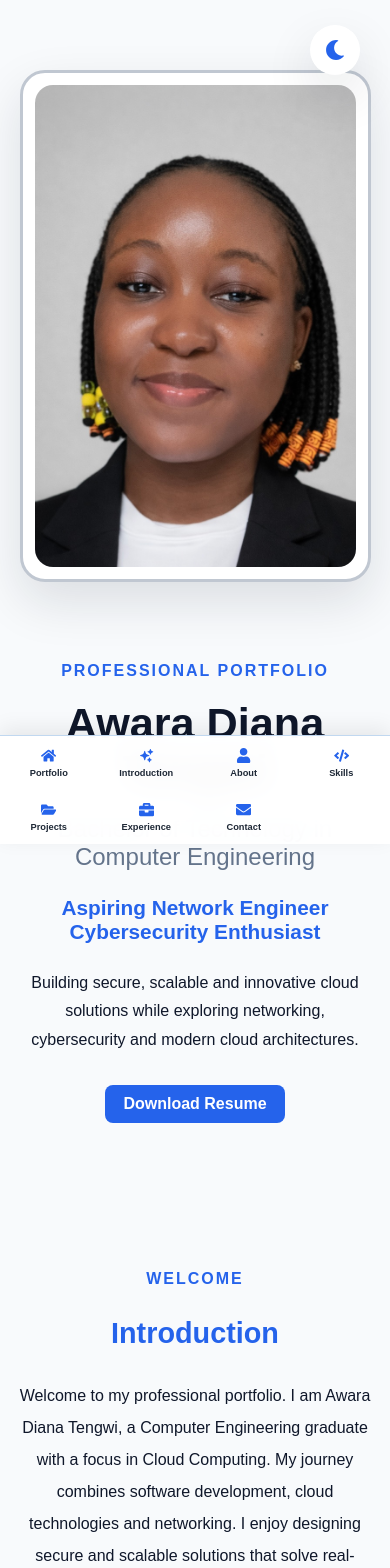
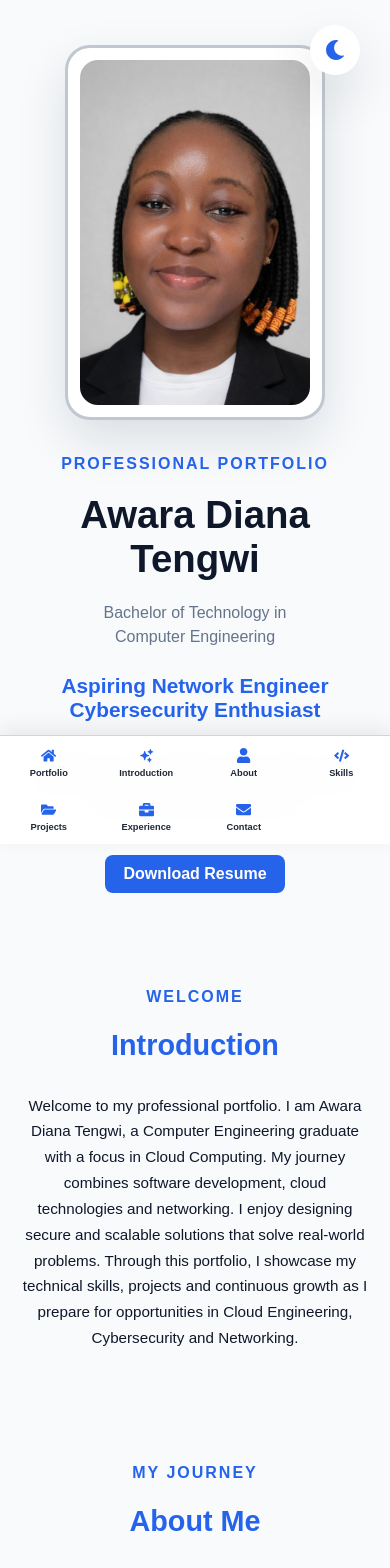
Before and after one commit to PrincessD10/Professional-Portfolio, a React (Vite) app in the folder my-portfolio/: page / in a window 390 px wide. Shown: the top 1568 px of the page. Built offline with nearby package versions, Linux system fonts and the light colour scheme.

Commit message:
Updated mobile responsiveness

```diff
--- a/my-portfolio/src/styles/responsive.css
+++ b/my-portfolio/src/styles/responsive.css
@@ -1,218 +1,488 @@
-@media(max-width:900px){
+/* =========================================
+   TABLET / SMALL DESKTOP
+   ========================================= */
+
+@media (max-width: 900px) {
+
+  section {
+    padding: 60px 5%;
+  }
+
+  .section-title {
+    font-size: 2.2rem;
+  }
 
 
-section{
+  /* -----------------------------------------
+     HERO
+  ----------------------------------------- */
 
-padding:70px 5%;
+  .hero-container {
+
+    grid-template-columns: 1fr;
+
+    text-align: center;
+
+    gap: 35px;
+
+  }
+
+  .hero-content {
+
+    text-align: center;
+
+  }
+
+  .hero-content h1 {
+
+    font-size: 2.7rem;
+
+  }
+
+  .hero-image {
+
+    margin: auto;
+
+    max-width: 300px;
 
   }
 
 
-.section-title{
+  /* -----------------------------------------
+     INTRODUCTION
+  ----------------------------------------- */
 
-font-size:2.2rem;
+  .introduction-content {
+
+    text-align: center;
 
   }
 
 
-}
+  /* -----------------------------------------
+     ABOUT
+  ----------------------------------------- */
 
+  .about-content {
 
-
-@media(max-width:600px){
-
-
-.section-title{
-
-font-size:1.8rem;
+    text-align: center;
 
   }
 
 
-.text{
+  /* -----------------------------------------
+     SKILLS
+  ----------------------------------------- */
 
-font-size:1rem;
+  .skills-content {
+
+    text-align: center;
+
+  }
+
+  .skills-grid {
+
+    grid-template-columns: repeat(2, minmax(0, 1fr));
 
   }
 
 
+  /* -----------------------------------------
+     CONTACT
+  ----------------------------------------- */
+
+  .contact-content {
+
+    text-align: center;
+
   }
 
-/*HERO RESPONSIVENESS*/
+  .contact-links {
 
-@media(max-width:900px){
+    align-items: center;
 
-
-.hero-container{
-
-
-grid-template-columns:1fr;
-
-text-align:center;
-
+  }
 
 }
 
 
-.hero-content{
+/* =========================================
+   MOBILE
+   ========================================= */
+
+@media (max-width: 600px) {
 
 
-text-align:center;
+  /* -----------------------------------------
+     GLOBAL
+  ----------------------------------------- */
 
+  section {
+
+    min-height: auto;
+
+    padding: 45px 5%;
 
   }
 
 
-.hero-content h1{
+  .container {
 
+    width: 100%;
 
-font-size:2.7rem;
-
+    max-width: 100%;
 
   }
 
 
-.hero-image{
+  .section-title {
 
+    font-size: 1.8rem;
 
-margin:auto;
-
+    line-height: 1.2;
 
   }
 
 
-}
+  .text {
 
-/*INTRODUCTION RESPONSIVENESS*/
+    font-size: 0.95rem;
 
-@media(max-width:900px){
-
-
-.two-column{
-
-
-grid-template-columns:1fr;
-
-gap:40px;
-
+    line-height: 1.7;
 
   }
 
 
-.introduction-content{
+  /* -----------------------------------------
+     HERO
+  ----------------------------------------- */
 
+  .hero-content h1 {
 
-text-align:center;
+    font-size: 2.4rem;
 
+    line-height: 1.15;
+
+  }
+
+  .hero-content h2 {
+
+    font-size: 1rem;
+
+    line-height: 1.5;
+
+  }
+
+  .hero-image {
+
+    max-width: 260px;
 
   }
 
 
-}
+  /* -----------------------------------------
+     INTRODUCTION
+  ----------------------------------------- */
 
-/*ABOUT RESPONSIVENESS*/
-@media(max-width:900px){
+  .introduction-content {
 
+    width: 100%;
 
-.about-content{
-
-
-text-align:center;
-
+    text-align: center;
 
   }
 
 
-}
+  .introduction-content p {
 
-/*SKILLS RESPONSIVENESS*/
-@media(max-width:900px){
+    margin-bottom: 18px;
 
-
-.skills-container{
-
-
-grid-template-columns:1fr;
-
+    line-height: 1.7;
 
   }
 
 
+  /* -----------------------------------------
+     ABOUT
+  ----------------------------------------- */
 
-.skills-content{
+  .about-content {
 
+    width: 100%;
 
-text-align:center;
-
+    text-align: center;
 
   }
 
 
+  .about-content p {
 
-.skills-grid{
+    margin-bottom: 18px;
 
-
-grid-template-columns:1fr;
-
+    line-height: 1.7;
 
   }
 
 
-}
+  /* -----------------------------------------
+     SKILLS
+  ----------------------------------------- */
 
-/*PROJECTS RESPONSIVENESS*/
-@media(max-width:600px){
+  .skills-content {
 
+    width: 100%;
 
-.project-content{
-
-
-padding:20px;
-
+    text-align: center;
 
   }
 
 
-}
+  .skills-grid {
 
-/*EXPERIENCE RESPONSIVENESS*/
-@media(max-width:600px){
+    grid-template-columns: 1fr;
 
-
-.experience-card{
-
-
-padding:20px;
-
+    gap: 18px;
 
   }
 
 
-}
+  .skill-card {
 
+    width: 100%;
 
-/*CONTACT RESPONSIVENESS*/
-@media(max-width:900px){
+    box-sizing: border-box;
 
-
-.contact-content{
-
-
-text-align:center;
-
+    padding: 20px;
 
   }
 
 
+  .skill-icon {
 
-.contact-links{
-
-
-align-items:center;
-
+    font-size: 1.8rem;
 
   }
 
 
+  .skill-card h3 {
+
+    font-size: 1rem;
 
   }
+
+
+  .skill-card li {
+
+    font-size: 0.88rem;
+
+    line-height: 1.5;
+
+  }
+
+
+  /* -----------------------------------------
+     PROJECTS
+  ----------------------------------------- */
+
+  .projects-grid {
+
+    grid-template-columns: 1fr;
+
+    gap: 20px;
+
+    width: 100%;
+
+  }
+
+
+  .project-card {
+
+    width: 100%;
+
+    max-width: 100%;
+
+    padding: 20px;
+
+    box-sizing: border-box;
+
+  }
+
+
+  .project-content {
+
+    padding: 15px 0 0;
+
+  }
+
+
+  .project-content h2 {
+
+    font-size: 1.2rem;
+
+    line-height: 1.3;
+
+  }
+
+
+  .project-content p {
+
+    font-size: 0.88rem;
+
+    line-height: 1.6;
+
+  }
+
+
+  .technology-list {
+
+    gap: 7px;
+
+  }
+
+
+  .technology-list span {
+
+    font-size: 0.75rem;
+
+    padding: 5px 8px;
+
+  }
+
+
+  /* -----------------------------------------
+     EXPERIENCE
+  ----------------------------------------- */
+
+  .experience-grid {
+
+    grid-template-columns: 1fr;
+
+    gap: 20px;
+
+  }
+
+
+  .experience-card {
+
+    width: 100%;
+
+    min-height: 0;
+
+    height: auto;
+
+    padding: 20px;
+
+  }
+
+
+  .experience-institution {
+
+    min-height: 48px;
+
+    font-size: 0.82rem;
+
+  }
+
+
+  .experience-role {
+
+    font-size: 1.1rem;
+
+  }
+
+
+  .experience-responsibilities {
+
+    min-height: 0;
+
+  }
+
+
+  /* -----------------------------------------
+     CERTIFICATIONS
+  ----------------------------------------- */
+
+  .certifications-grid {
+
+    grid-template-columns: 1fr;
+
+    gap: 18px;
+
+  }
+
+
+  .certification-card {
+
+    min-height: 0;
+
+    height: auto;
+
+    padding: 20px;
+
+  }
+
+
+  .certification-card h3 {
+
+    min-height: 0;
+
+    font-size: 1rem;
+
+  }
+
+
+  .certification-description {
+
+    min-height: 0;
+
+    font-size: 0.85rem;
+
+  }
+
+
+  /* -----------------------------------------
+     CONTACT
+  ----------------------------------------- */
+
+  .contact-content {
+
+    text-align: center;
+
+  }
+
+
+  .contact-links {
+
+    width: 100%;
+
+    align-items: stretch;
+
+    gap: 10px;
+
+  }
+
+
+  .contact-links a {
+
+    width: 100%;
+
+    justify-content: center;
+
+    box-sizing: border-box;
+
+  }
+
+
+  /* -----------------------------------------
+     FOOTER
+  ----------------------------------------- */
+
+  .footer {
+
+    padding-left: 5%;
+
+    padding-right: 5%;
+
+  }
+
+}
```
Lines whose indentation alone changed are shown as unchanged.
